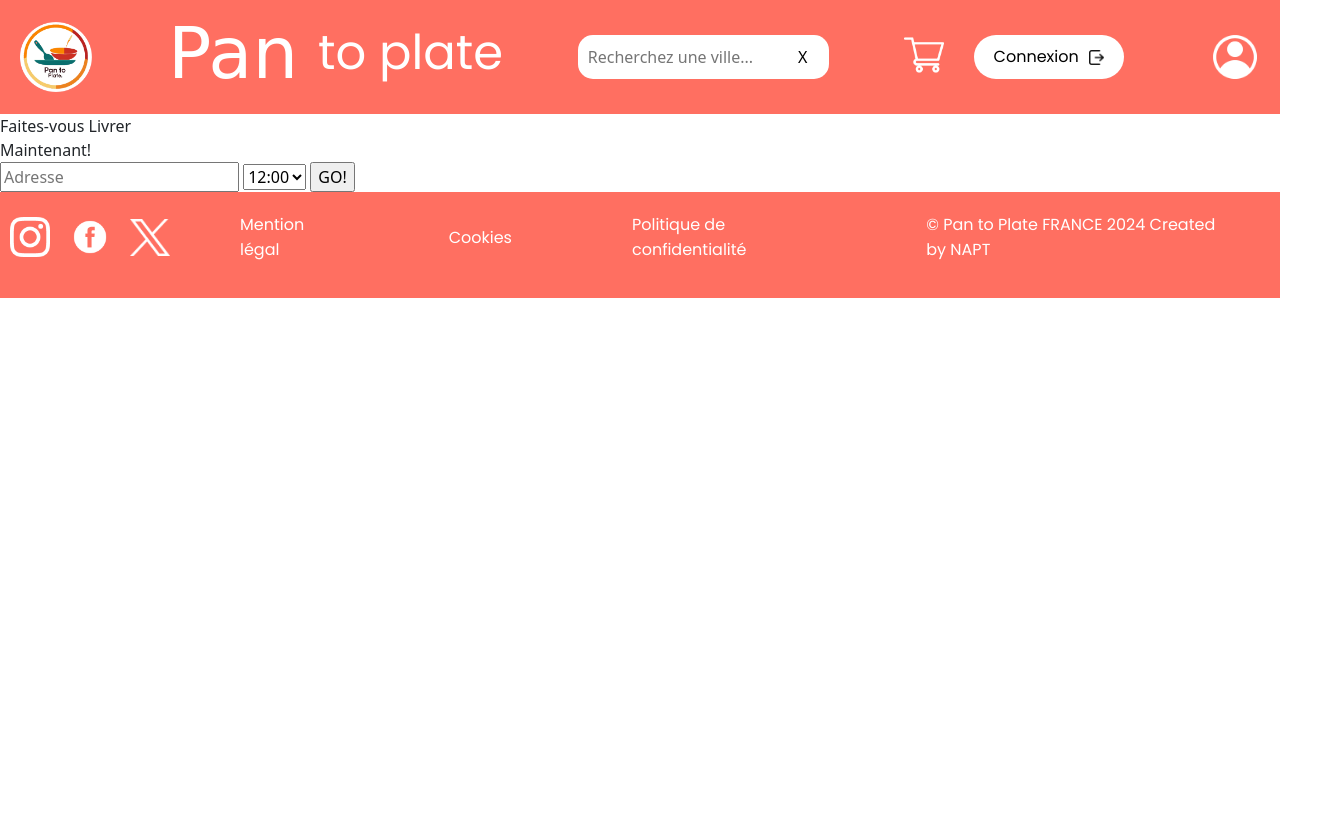
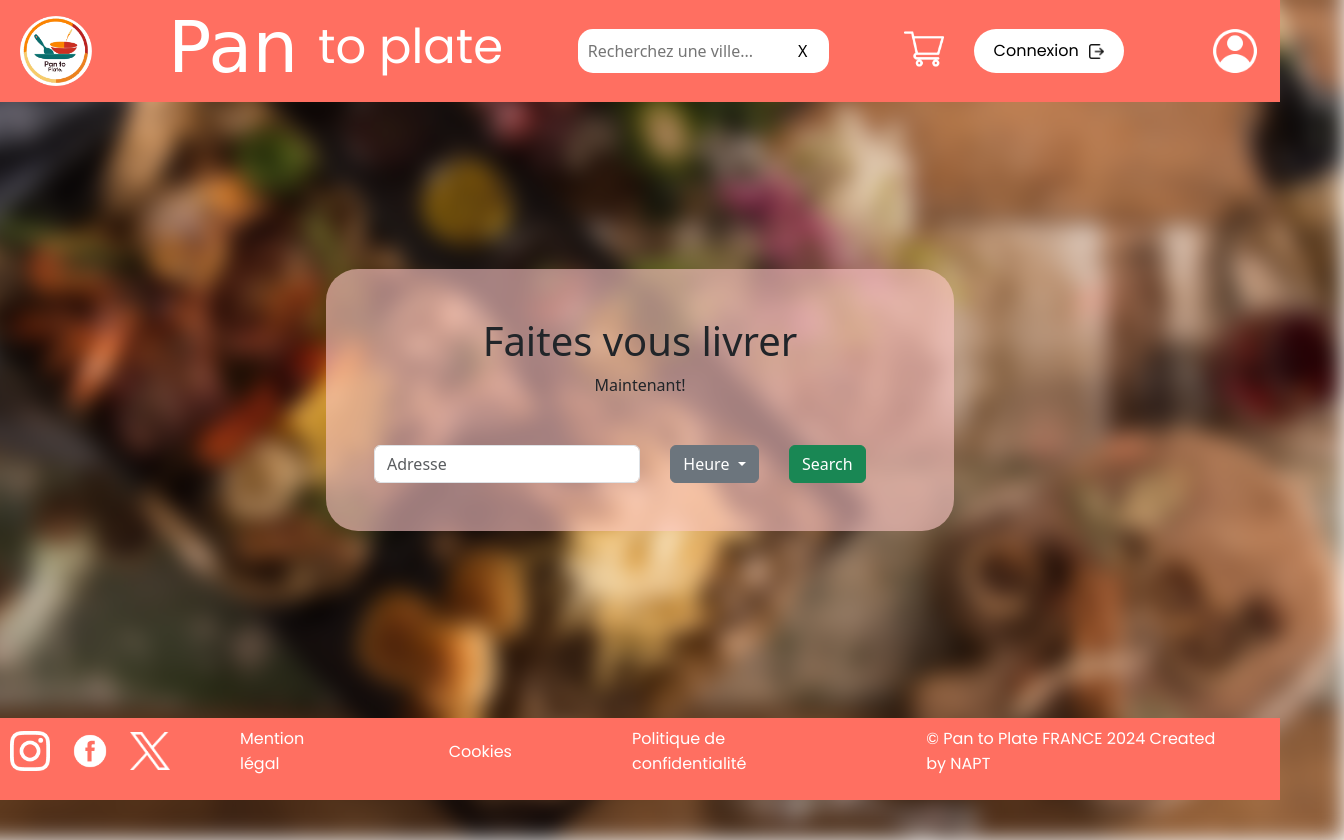
Before and after one commit to PaulPierreLC/PANToplate, a website: page src/commande/adresse.html in a window 1280 px wide. Shown: the whole page, 1344 px wide, since content can reach past the window. Before the commit the page ends 800 px from the top, so only its background shows below. Drawn offline with nearby package versions, Linux system fonts and the light colour scheme; a web font is replaced by a local one.

Commit message:
basic adresse page

```diff
--- a/assets/scripts/commande.js
+++ b/assets/scripts/commande.js
@@ -8,26 +8,53 @@ function getCurrentHour() {
   const formatter = new Intl.DateTimeFormat([], options);
   const cetTime = formatter.format(new Date());
 
-  return cetTime
+  return parseInt(cetTime); // Convert to an integer
 }
 
-function generateTimeOptions() {
-    const select = document.getElementById('heure');
+function getCurrentMinute() {
+    const options = {
+      timeZone: 'Europe/Paris',
+      minute: '2-digit',
+    };
+
+    const formatter = new Intl.DateTimeFormat([], options);
+    const cetTime = formatter.format(new Date());
+
+    return parseInt(cetTime); // Convert to an integer
+}
+
+function generateTimeDropdownItems() {
+    const timeDropdown = document.getElementById('timeDropdown');
+    const btnTime = document.getElementById('btnTime');
 
     const curr_hour = getCurrentHour();
+    const curr_minute = getCurrentMinute();
+
 
     for (let hour = curr_hour; hour < 24; hour++) {
-        for (let minutes = 0; minutes < 60; minutes += 15) {
-            const option = document.createElement('option');
+        start_minute = 0;
+        if (hour === curr_hour) {
+            start_minute = Math.ceil(curr_minute / 15) * 15;
+        }
+
+        for (let minutes = start_minute; minutes < 60; minutes += 15) {
+            const li = document.createElement('li');
+            const a = document.createElement('a');
 
             const time = `${String(hour).padStart(2, '0')}:${String(minutes).padStart(2, '0')}`;
 
-            option.value = time;
-            option.textContent = time;
+            a.className = 'dropdown-item btn';
+            a.textContent = time;
 
-            select.appendChild(option);
+            a.addEventListener('click', function() {
+                btnTime.textContent = time; // Change button text
+            });
+
+            li.appendChild(a);
+
+            timeDropdown.appendChild(li)
         }
     }
 }
 
-window.onload = generateTimeOptions;
+window.onload = generateTimeDropdownItems;
--- a/assets/styles/commande.css
+++ /dev/null
@@ -1,45 +0,0 @@
-.flex {
-    flex-grow: 1;
-}
-
-.background {
-    background-image: url("/assets/images/food_platter1.jpg");
-    position: absolute;
-    top: 0;
-    left: 0;
-    right: 0;
-    bottom: 0;
-    z-index: -1;
-    filter: blur(6px);
-}
-
-.adresse {
-    margin-top: 10%;
-    font-size: 3em;
-    text-align: center;
-}
-
-.slogan_livre {
-   color: white;
-   font-weight: bold;
-}
-
-.recherche {
-    margin-top:1em;
-    gap: 10px;
-    height: 30px;
-    display: inline-flex;
-    overflow: hidden;
-}
-
-.recherche .button {
-    width:5em;
-}
-
-.recherche .text_entry {
-    width:30em;
-}
-.recherche .hour_selection {
-    width:8em;
-    text-align: center;
-}
--- a/assets/styles/style.css
+++ b/assets/styles/style.css
@@ -129,6 +129,40 @@
 
 .carrousel-button:hover img {
     opacity: 0.7;
+}
+
+/******************** Commande ********************/
+
+/********** Adresse **********/
+
+#adresse {
+    overflow: hidden; /* Remove both horizontal and vertical scroll bars */
+}
+
+#adresse .full-screen {
+    height: 100vh; /* 100% of the viewport height */
+}
+
+#adresse .background {
+    background-image: url("/assets/images/food_platter1.jpg");
+    background-size: cover;  /* Make sure the image covers the entire area */
+    background-position: center; /* Center the image */
+    background-repeat: no-repeat; /* Avoid repeating the image */
+    position: absolute;
+    z-index: -1;
+    height: 100vh;
+    width: 100%;
+    filter: blur(10px);
+    transform: scale(1.1);
+}
+
+#adresse .dropdown-menu-scroll {
+    max-height: 200px; /* Adjust this value to control the dropdown height */
+    overflow-y: auto;  /* Enable vertical scrolling */
+}
+
+#adresse .bg_text {
+    background-color: rgba(255, 200, 200, 0.6);
 }
 
 /******************** HEADER FOOTER ********************/
--- a/src/commande/adresse.html
+++ b/src/commande/adresse.html
@@ -5,10 +5,10 @@
         <link rel="stylesheet" href="/assets/styles/style.css">
         <link rel="stylesheet" href="/assets/styles/custom.css">
         <script src="/node_modules/bootstrap/dist/js/bootstrap.bundle.min.js"></script>
+        <title>PANTotplate - Restauration</title>
     </head>
-    <body>
-
-        <header>
+    <body id="adresse">
+        <header class="py-1 fixed-top">
             <img src="/assets/images/Header et Footer/Logo II.png">
             <div class="titre">
                 <h1 class="pan">Pan </h1>
@@ -40,21 +40,26 @@
         </header>
         <main>
             <div class="background"></div>
-            <div class="adresse">
-                <div class="slogan_livre">
-                    <a>Faites-vous Livrer</a><br><a>Maintenant!</a>
+            <div class="container-fluid full-screen d-flex justify-content-center align-items-center">
+                <div class="text-center p-5 rounded-5 bg_text w-50">
+                    <h1 class="fs-1">Faites vous livrer</h1>
+                    <p>Maintenant!</p>
+                    <form class="d-flex mt-5" role="search">
+                        <input class="form-control me-2 w-50" type="search" placeholder="Adresse" aria-label="Search">
+                        <div class="dropdown me-2 w-25">
+                            <button id="btnTime" class="btn btn-secondary dropdown-toggle" type="button" data-bs-toggle="dropdown" aria-expanded="false">
+                                Heure
+                            </button>
+                            <ul id="timeDropdown" class="dropdown-menu dropdown-menu-scroll w-25" aria-labelledby="dropdownMenuButton">
+                                <script src="/assets/scripts/commande.js"></script>
+                            </ul>
                         </div>
-                <div class="recherche">
-                    <input class="text_entry" type="text" placeholder="Adresse">
-                    <select class="hour_selection" id="heure">
-                        <script type="text/javascript" src="/assets/scripts/commande.js"></script>
-                    </select>
+                        <button class="btn btn-success" type="submit">Search</button>
                     </form>
-                    <input class="button" type="submit" value="GO!">
                 </div>
             </div>
         </main>
-        <footer>
+        <footer class="py-2 fixed-bottom">
             <div class="footer-content">
                 <ul class="footer-social-links">
                     <li><a href="#"> <img src="/assets/images/Header et Footer/Instagram.png"> </a></li>
```
Lines whose indentation alone changed are shown as unchanged.
